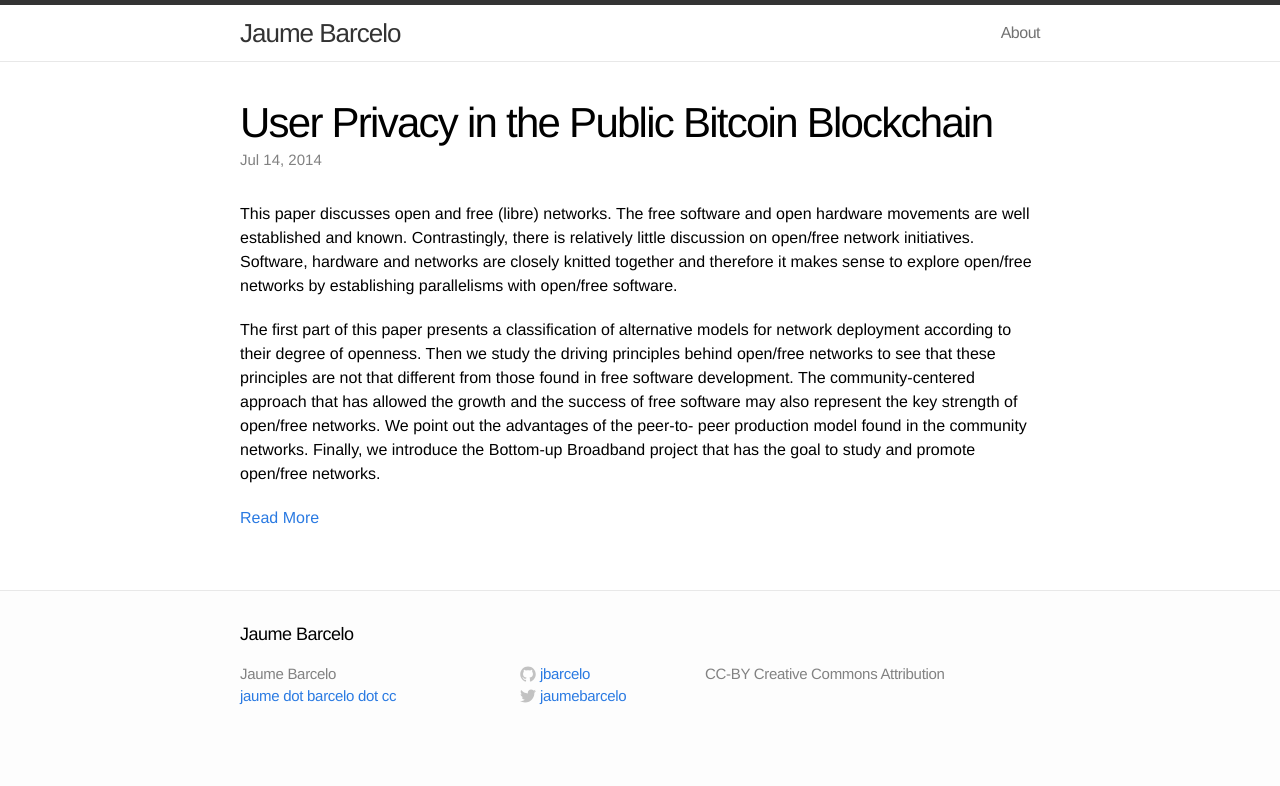
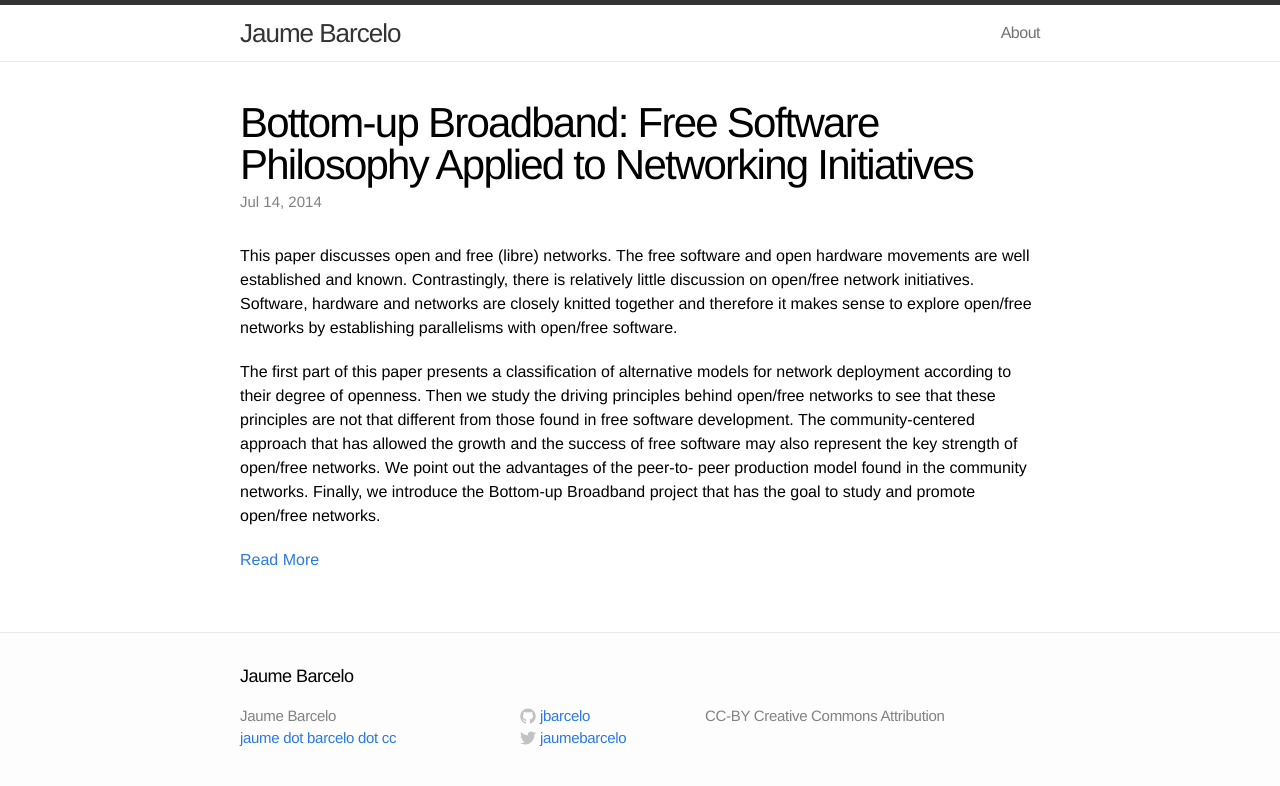
Before and after one commit to jbarcelo/old_jbarcelo.github.io, a Jekyll site: the page built from _posts/2014-07-14-Bottom-up-Broadband-Free-Software-Philosophy-Applied-to-Networking-Initiatives.markdown, in a window 1280 px wide. Shown: the top 786 px of the page. Built offline with Jekyll 4.4.1, drawn with Linux system fonts in a browser that asks for light colours.

Commit message:
corrected title

```diff
--- a/_posts/2014-07-14-Bottom-up-Broadband-Free-Software-Philosophy-Applied-to-Networking-Initiatives.markdown
+++ b/_posts/2014-07-14-Bottom-up-Broadband-Free-Software-Philosophy-Applied-to-Networking-Initiatives.markdown
@@ -1,6 +1,6 @@
 ---
 layout: post
-title:  "User Privacy in the Public Bitcoin Blockchain"
+title:  "Bottom-up Broadband: Free Software Philosophy Applied to Networking Initiatives"
 date:   2014-07-14 16:46:43
 categories: paper
 ---
```
